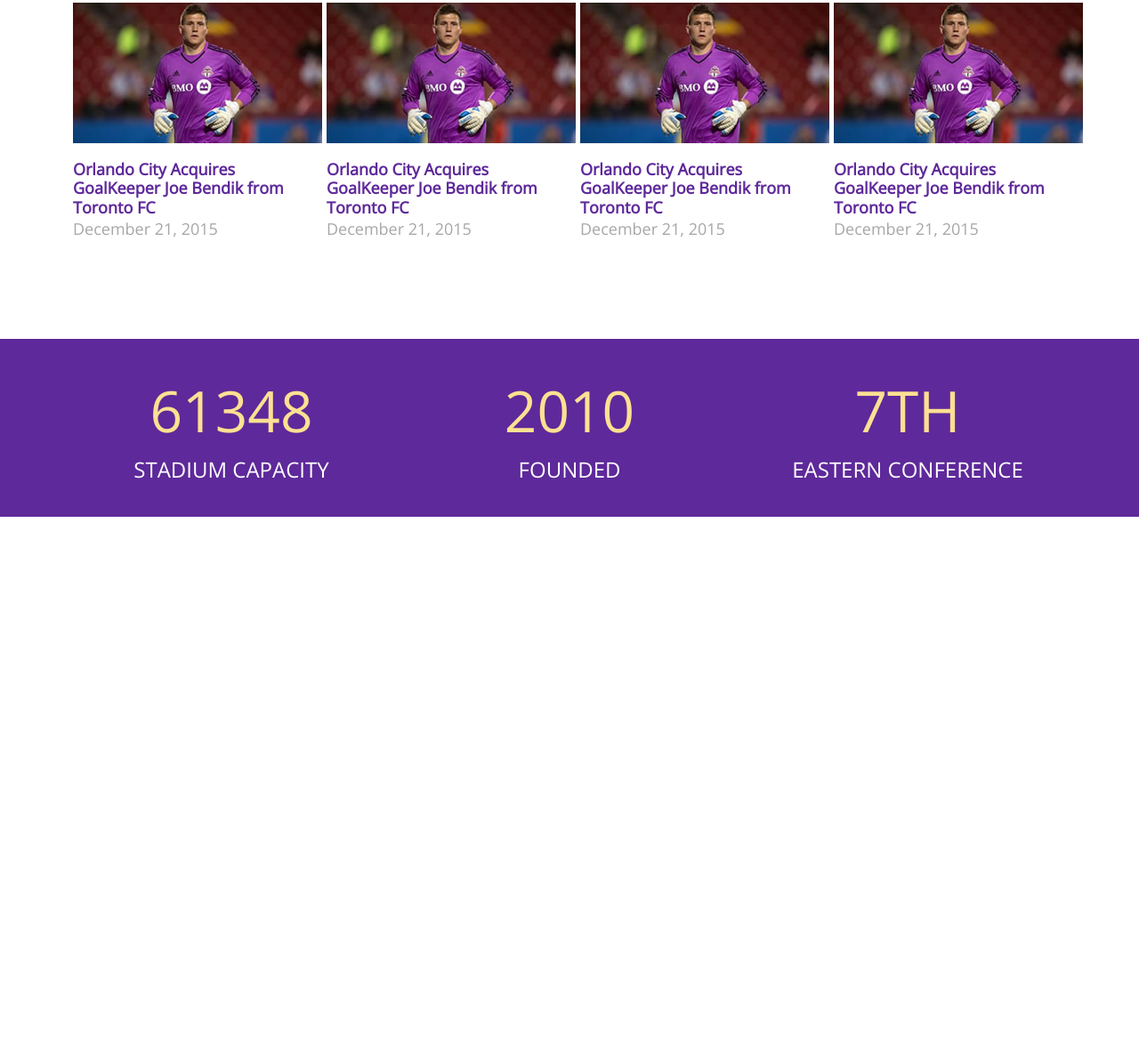
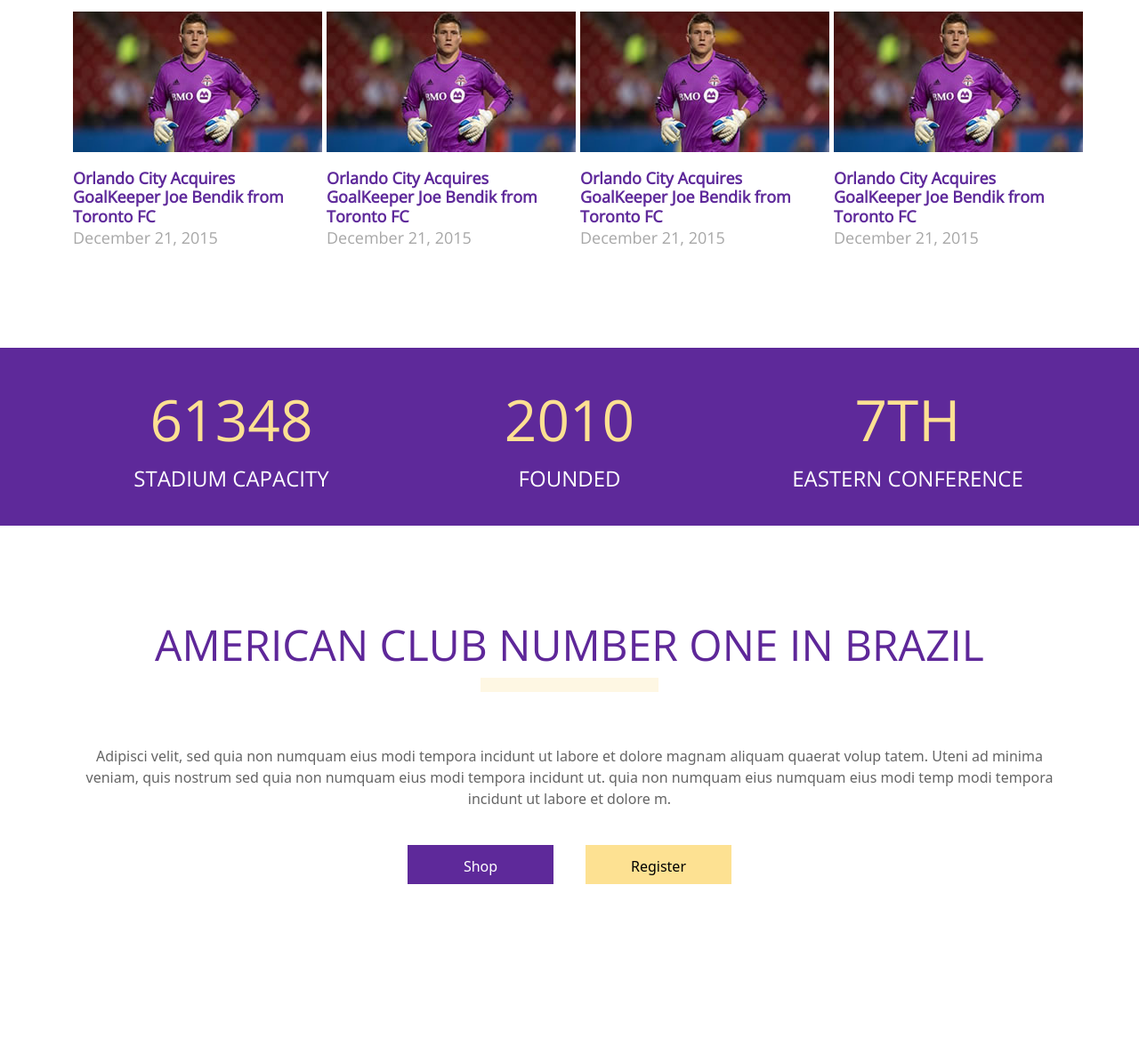
Before and after one commit to GuilhermeCesar029/orlando-city, a plain HTML site: page index.html in a window 1280 px wide. Shown: the part 882-2076 px from the top of the page at 89% size. Before the commit the page ends 1463 px from the top, so only its background shows below. Drawn offline with nearby package versions, Linux system fonts and the light colour scheme.

Commit message:
Adicionando açoes

```diff
--- a/css/style.css
+++ b/css/style.css
@@ -186,7 +186,7 @@ header #logotipo {
 }
 
 #news hr {
-	border: #FDE092 solid 3px;
+	border: #FDE092 solid 8px;
 	width: 200px;
 	margin: 0 auto;
 }
@@ -231,3 +231,53 @@ header #logotipo {
 	font-size: 24px;
 	display: block;
 }
+
+#call-to-action {
+	text-align: center;
+	margin-top: 105px;
+}
+
+#call-to-action h2 {
+	color: #5E2799;
+	font-family: 'Open Sans', sans-serif;
+	font-size: 48px;
+	text-transform: uppercase;
+	text-align: center;
+}
+
+#call-to-action hr {
+	border: #FDE092 solid 8px;
+	width: 200px;
+	margin: 0 auto;
+}
+
+#call-to-action p {
+	margin-top: 60px;
+	margin-bottom: 40px;
+	color: #656565;
+}
+
+#call-to-action .btn {
+	min-width: 164px;
+	height: 44px;
+	line-height: 34px;
+	border-radius: 0;
+	margin-bottom: 200px;
+}
+
+#call-to-action .btn-roxo {
+	color: #fff;
+	background-color: #5E299A;
+	border-color: #5E299A;
+}
+
+#call-to-action .btn-amarelo {
+	color: #000;
+	background-color: #FDE192;
+	border-color: #FDE192;
+}
+
+#call-to-action .row-max-400 {
+	margin: 0 auto;
+	max-width: 400px;
+}
--- a/index.html
+++ b/index.html
@@ -122,6 +122,32 @@
             </div>
         </div>
 
+        <div id="call-to-action">
+            <div class="container">
+                <div class="row text-center">
+                    <h2>American club number one in Brazil</h2>
+                    <hr>
+                </div>
+                <div class="row">
+                    <p>
+                        Adipisci velit, sed quia non numquam eius modi tempora incidunt ut labore et dolore magnam aliquam
+                        quaerat volup tatem. Uteni ad minima veniam, quis nostrum sed quia non numquam eius modi tempora
+                        incidunt ut. quia non numquam eius numquam eius modi temp modi tempora incidunt ut labore et dolore m.
+                    </p>
+                </div>
+                <div class="text-center">
+                    <div class="row row-max-400">
+                        <div class="col-md-6">
+                            <a href="#" class="btn btn-roxo">Shop</a>
+                        </div>
+                        <div class="col-md-6">
+                            <a href="#" class="btn btn-amarelo">Register</a>
+                        </div>
+                    </div>
+                </div>
+            </div>
+        </div>
+
     </section>
 
     <script src="https://cdn.jsdelivr.net/npm/bootstrap@5.1.3/dist/js/bootstrap.bundle.min.js" integrity="sha384-ka7Sk0Gln4gmtz2MlQnikT1wXgYsOg+OMhuP+IlRH9sENBO0LRn5q+8nbTov4+1p" crossorigin="anonymous"></script>
```
